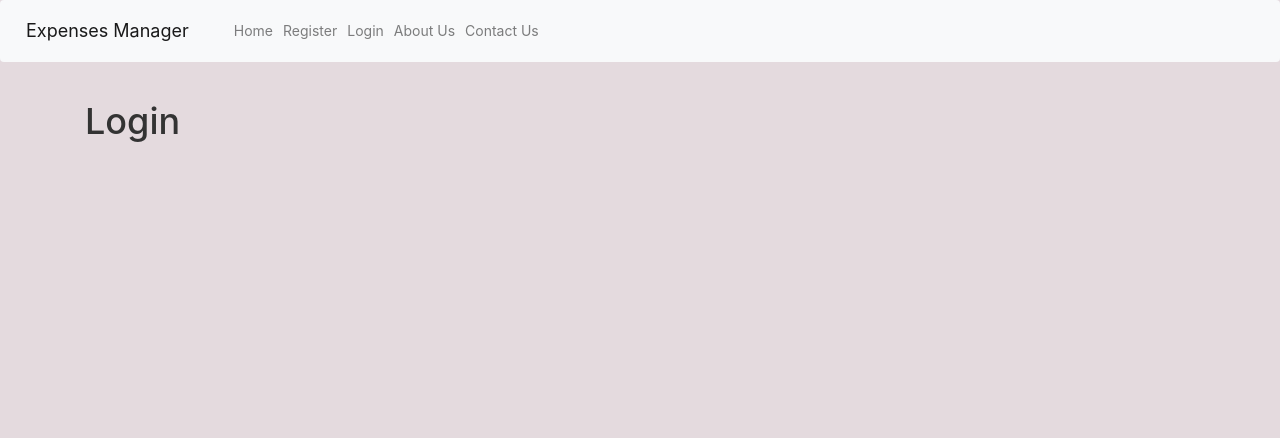
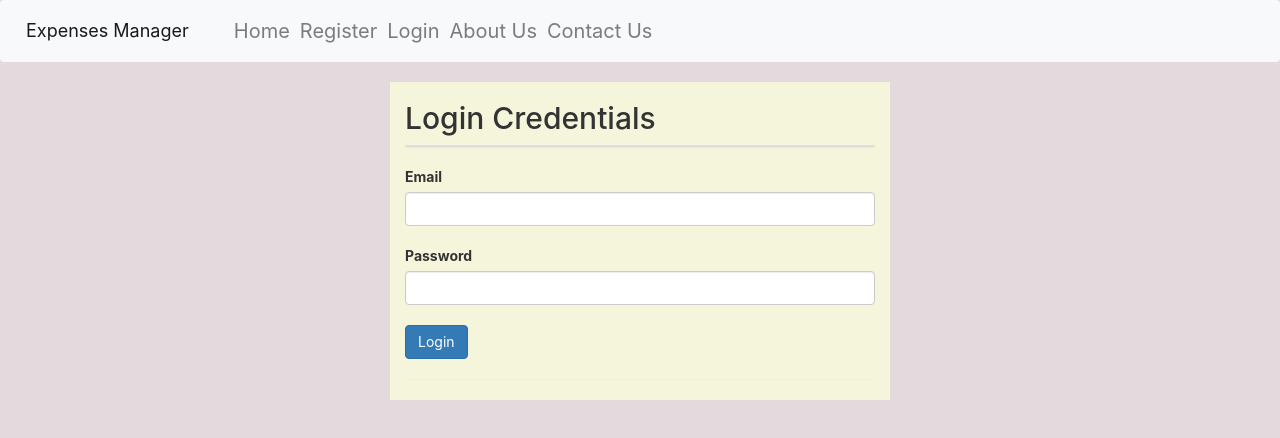
Before and after one commit to SaketZode/expense_manager, a React (Create React App) app: page /login in a window 1280 px wide. Shown: the top 438 px of the page. Built offline with nearby package versions, Linux system fonts and the light colour scheme.

Commit message:
adjusted font size in navbar and added login form

```diff
--- a/src/App.js
+++ b/src/App.js
@@ -6,11 +6,12 @@ import ContactUs from './components/contactus';
 import Register from './components/register';
 import Login from './components/login';
 
+
 function App() {
   return (
     <div className="App">
       <Router>
-        <nav class="navbar sticky-top navbar-expand-lg navbar-light bg-light">
+        <nav class="navbar sticky-top navbar-expand-lg navbar-light bg-light" style={{marginBottom:0, fontSize:20}}>
           <Link class="navbar-brand" to="/">Expenses Manager</Link>
           <button class="navbar-toggler" type="button" data-toggle="collapse" data-target="#navbarSupportedContent" aria-controls="navbarSupportedContent" aria-expanded="false" aria-label="Toggle navigation">
             <span class="navbar-toggler-icon"></span>
--- a/src/components/login.js
+++ b/src/components/login.js
@@ -2,10 +2,24 @@ import React, { Component } from "react"
 
 
 class Login extends Component {
+    state = {
+        email : '',
+        password : ''
+    }
     render() {
         return(
-            <div className='container'>
-                <h1>Login</h1>
+            <div className="container-fluid" style={{width: 500, backgroundColor:"beige", marginTop:20}}>
+                <h2>Login Credentials</h2>
+                <div class="panel-group">
+                    <div class="panel panel-default"></div>
+                </div>
+                <form>
+                    <label>Email</label><input className='form-control' type='email' onChange={this.handleEmail} value={this.state.email}/><br/>
+                    <label>Password</label><input className='form-control' type='password' onChange={this.handlePassword} value={this.state.password}/><br/>
+
+                    <input type='submit' value='Login' className='btn btn-primary'/>
+                </form>
+                <hr/>
             </div>
         )
     }
--- a/src/components/register.js
+++ b/src/components/register.js
@@ -42,7 +42,7 @@ class Register extends Component {
 
     render() {
         return(
-            <div className="container-fluid" style={{width: 500, backgroundColor:"beige"}}>
+            <div className="container-fluid" style={{width: 500, backgroundColor:"beige", marginTop:20}}>
                 <h2>Register New Username</h2>
                 <div class="panel-group">
                     <div class="panel panel-default"></div>
@@ -57,7 +57,7 @@ class Register extends Component {
                     <input type='submit' value='SUBMIT' className='btn btn-primary'/>
                 </form>
                 <hr/>
-                </div>
+            </div>
         )
     }
 }
```
